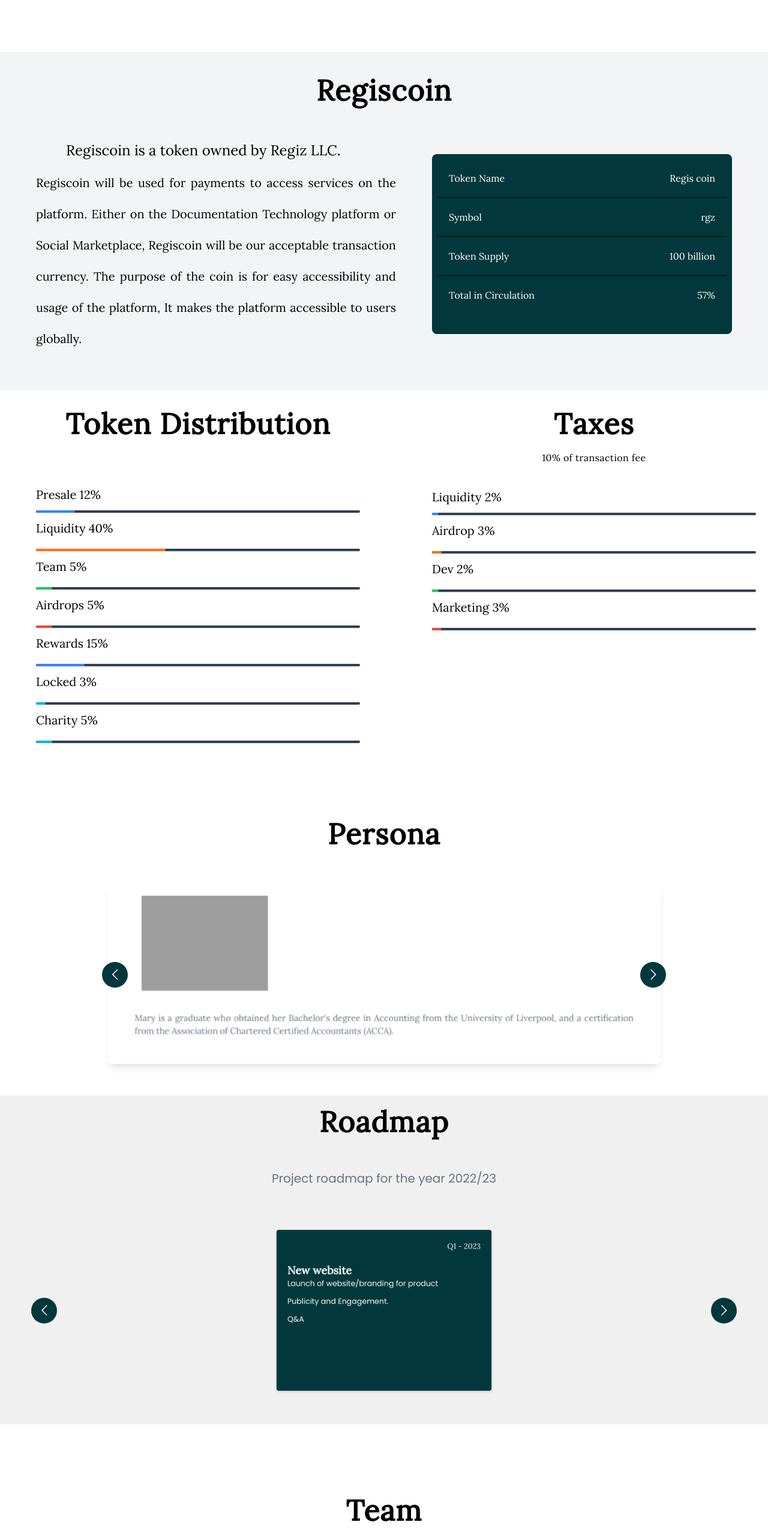
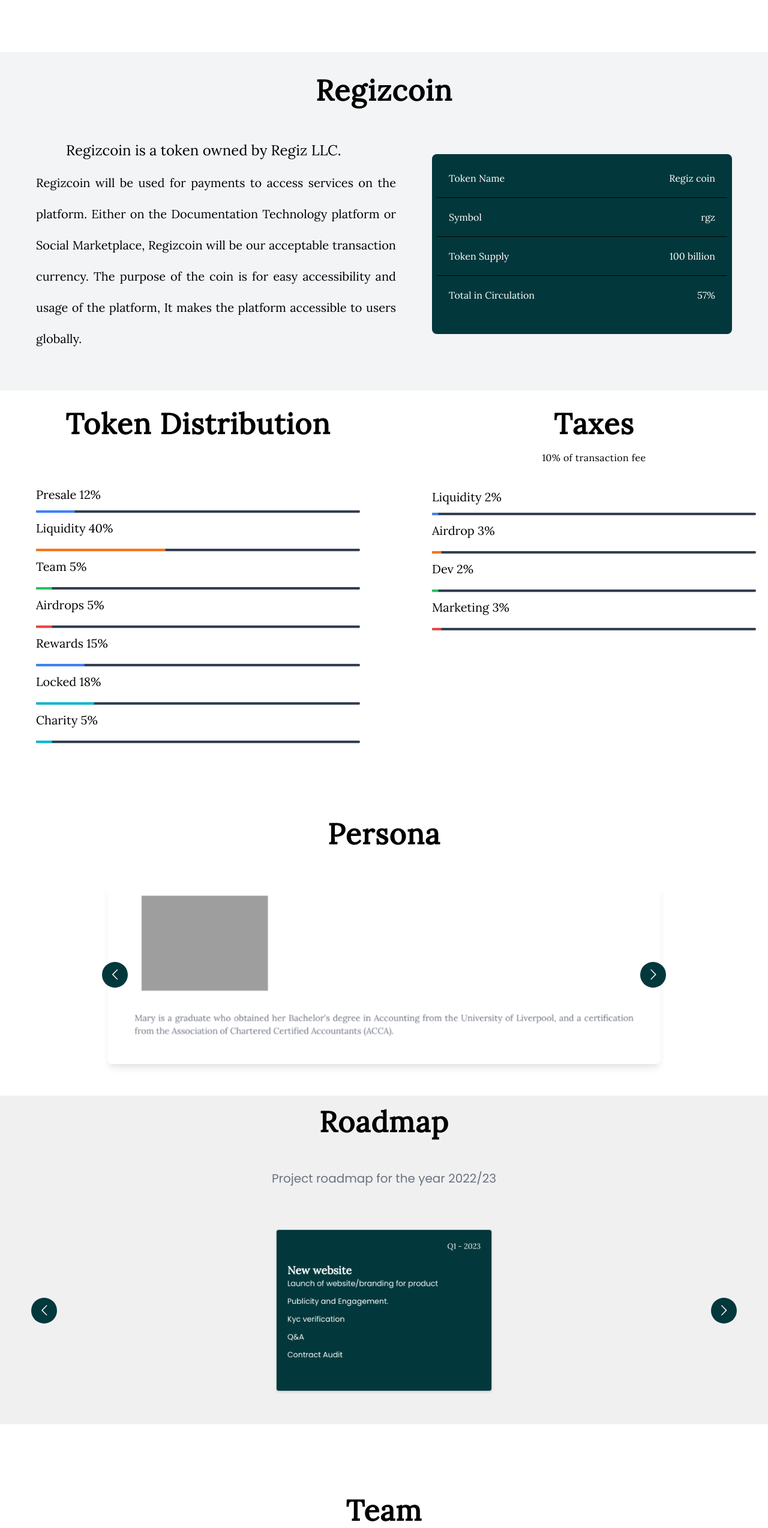
Before and after one commit to gadtiproject/landingpage, a React (Vite) app: page / in a window 1280 px wide. Shown: the part 2974-5522 px from the top of the page at 60% size. Built offline with nearby package versions, Linux system fonts and the light colour scheme; grey boxes are pictures that could not be loaded.

Commit message:
fix:roadmap

```diff
--- a/src/Pages/regiscoin/Regiscoin.jsx
+++ b/src/Pages/regiscoin/Regiscoin.jsx
@@ -1,10 +1,10 @@
 import React from "react";
 
-function Regiscoin() {
+function Regizcoin() {
   return (
-    <div name="Regiscoin" className="pt-5 dark:bg-[#070909] bg-gray-100 ">
+    <div name="Regizcoin" className="pt-5 dark:bg-[#070909] bg-gray-100 ">
       <h5 className="lg:text-5xl text-3xl text-center dark:text-white text-black font-bold tracking-wide mb-5 pt-5">
-        Regiscoin
+        Regizcoin
       </h5>
 
       <div className="grid lg:flex lg:m-10 m-5 place-items-center gap-5 items-center justify-center  ">
@@ -13,13 +13,13 @@
           className="leading-10  m-5 lg:text-start  break-word place-items-center"
         >
           <p className=" dark:text-white text-black  text-xl  lg:text-2xl w-[320px] md:w-[400px] lg:w-[500px]">
-            Regiscoin is a token owned by Regiz LLC.
+            Regizcoin is a token owned by Regiz LLC.
           </p>
 
           <p className="dark:text-white text-black mt-3  text-[1.2rem] lg:leading-[52px] leading-10 text-justify lg:text-xl w-[310px] md:w-[400px] lg:w-[600px] break-word">
-            Regiscoin will be used for payments to access services on the
+            Regizcoin will be used for payments to access services on the
             platform. Either on the Documentation Technology platform or Social
-            Marketplace, Regiscoin will be our acceptable transaction currency.
+            Marketplace, Regizcoin will be our acceptable transaction currency.
             The purpose of the coin is for easy accessibility and usage of the
             platform, It makes the platform accessible to users globally.
           </p>
@@ -33,7 +33,7 @@
             <div className="p-2">
               <div className="flex text-white justify-between m-5 text-x hover:animate-pulse transition-colors duration-200">
                 <p>Token Name</p>
-                <p className="text-end">Regis coin</p>
+                <p className="text-end">Regiz coin</p>
               </div>
               <hr className="border-black border-1" />
               <div className="flex text-white gap-5 justify-between m-5 text-x hover:animate-pulse hover:text-white transition-colors duration-200">
@@ -101,10 +101,10 @@
               ></div>
             </div>
 
-            <p className="dark:text-white text-black text-xl">Locked 3%</p>
+            <p className="dark:text-white text-black text-xl">Locked 18%</p>
             <div className="w-full shadow bg-[#323F52] mt-5 rounded-lg">
               <div
-                className="bg-cyan-500 rounded-lg text-xs leading-none py-[2px] mb-3 text-center text-white w-12 lg:w-[3%]"
+                className="bg-cyan-500 rounded-lg text-xs leading-none py-[2px] mb-3 text-center text-white w-12 lg:w-[18%]"
                 data-aos="slide-right"
               ></div>
             </div>
@@ -166,4 +166,4 @@
   );
 }
 
-export default Regiscoin;
+export default Regizcoin;
--- a/src/Pages/roadmap/Roadmap.jsx
+++ b/src/Pages/roadmap/Roadmap.jsx
@@ -27,15 +27,17 @@
       date: "Q1 - 2023",
       para1: "New website",
       sub1: "Launch of website/branding for product",
-      sub2: " Publicity and Engagement.",
-      sub3: "Q&A",
+      sub2: "Publicity and Engagement.",
+      sub3: "Kyc verification",
+      sub4: "Q&A",
+      sub5: "Contract Audit",
     },
     {
       id: 2,
       date: "Q2 - 2023",
       para1: "Token Sale",
       sub1: "Seed & Private sale, see Tokenomics",
-      para2: "PancakeSwap Listing",
+      para2: "Quickswap Listing",
       sub2: "15% of the total supply will be added as liquidity",
       para3: "Listing on Coingecko",
       para4: "Listing on Coinmarketcap",
@@ -47,13 +49,12 @@
       date: "Q3 - 2023",
       para1: "Market campaign",
       sub1: "We will start our marketing listing",
-      para2: "Contract Audit",
-      sub2: " Our contract will get audited by TBD",
-      para3: "Multi-network profiles",
+      sub2: "Our contract will get audited by TBD",
+      para2: "Multi-network profiles",
       sub3: "Track on ETH & BSC Networks",
-      para4: "Buyback integration",
-      sub4: " Reward for regiscoin",
-      para5: "Learning Pad",
+      para3: "Staking dapp",
+      sub4: "Reward for regiscoin",
+      para4: "Learning Pad",
       sub5: "Community learning center for cryptocurrencies and tokens",
     },
     {
```
